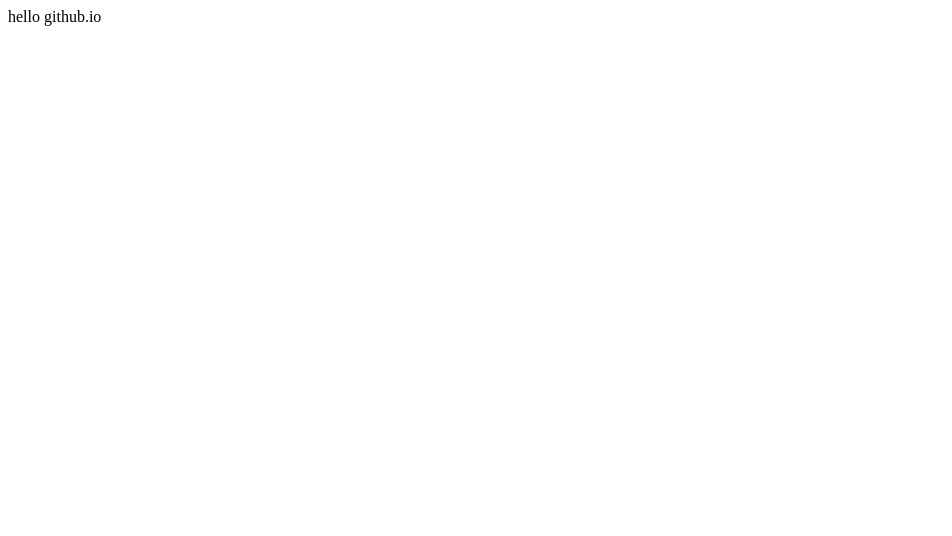
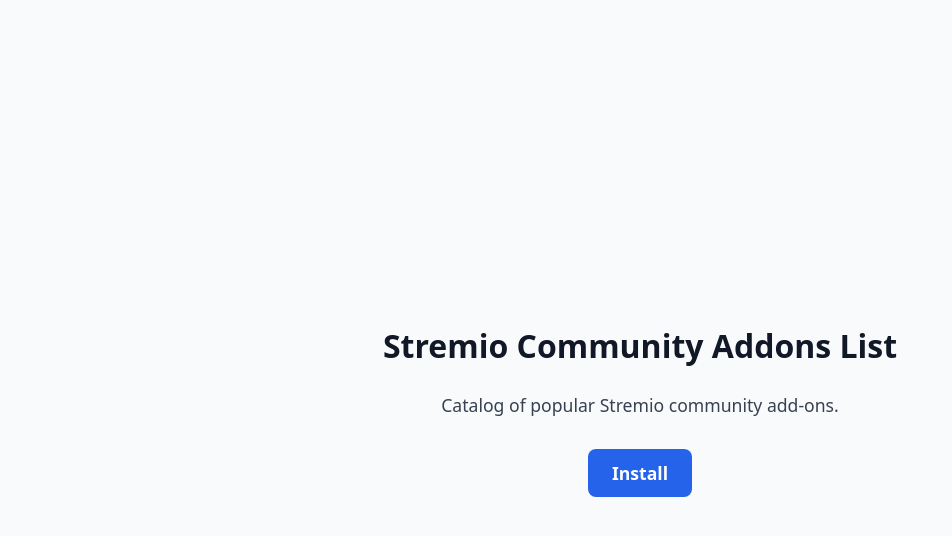
Before and after one commit to stackflux867/stackflux867.github.io, a plain HTML site: page index.html in a window 1280 px wide. Shown: the whole page, without its empty margins (0-952 px from the left). Drawn offline with Linux system fonts and the light colour scheme.

Commit message:
update index.html

```diff
--- a/index.html
+++ b/index.html
@@ -1 +1,51 @@
-hello github.io
+<!DOCTYPE html>
+<html lang="en">
+<head>
+  <meta charset="UTF-8">
+  <meta name="viewport" content="width=device-width, initial-scale=1.0">
+  <title>Stremio Community Addons List</title>
+  <style>
+    body {
+      font-family: system-ui, sans-serif;
+      background: #f9fafb;
+      color: #111827;
+      display: flex;
+      flex-direction: column;
+      align-items: center;
+      justify-content: center;
+      height: 100vh;
+      margin: 0;
+      padding: 0 1rem;
+      text-align: center;
+    }
+    h1 {
+      font-size: 2rem;
+      margin-bottom: 0.5rem;
+    }
+    p {
+      font-size: 1.1rem;
+      margin-bottom: 2rem;
+      color: #374151;
+    }
+    a.button {
+      display: inline-block;
+      background: #2563eb;
+      color: white;
+      padding: 0.75rem 1.5rem;
+      border-radius: 0.5rem;
+      text-decoration: none;
+      font-weight: 600;
+      font-size: 1.1rem;
+      transition: background 0.2s ease;
+    }
+    a.button:hover {
+      background: #1d4ed8;
+    }
+  </style>
+</head>
+<body>
+  <h1>Stremio Community Addons List</h1>
+  <p>Catalog of popular Stremio community add-ons.</p>
+  <a class="button" href="stremio://stackflux867.github.io/manifest.json">Install</a>
+</body>
+</html>
```
